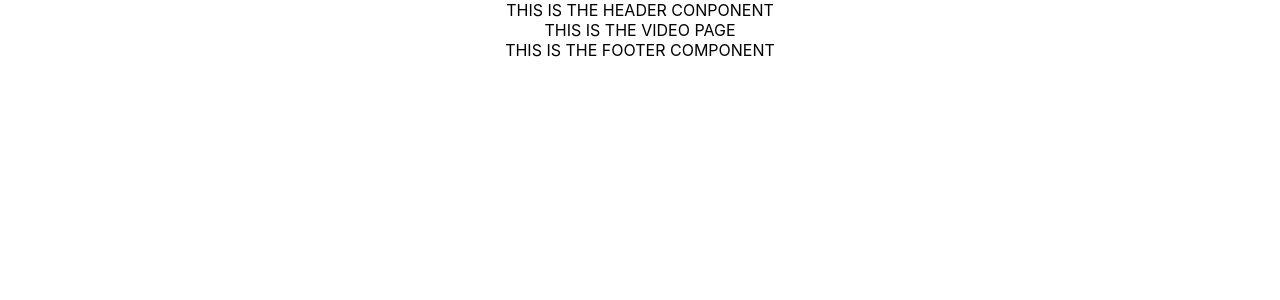
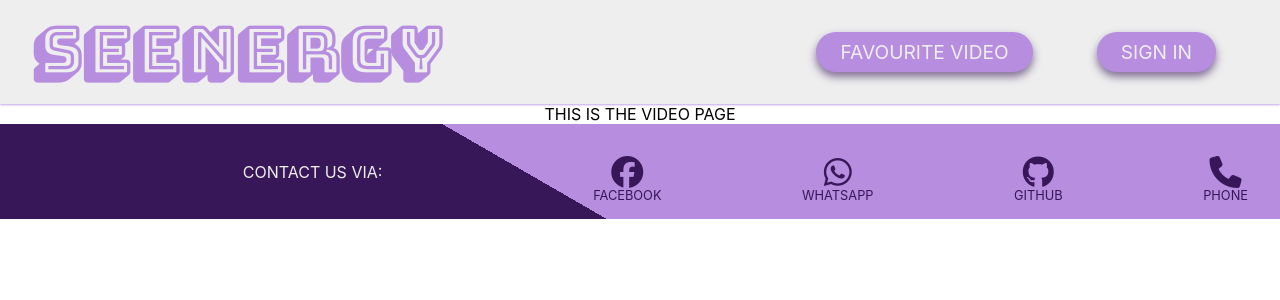
Before and after one commit to Psalmseen/Movie-app, a React (Create React App) app: page /video in a window 1280 px wide. Shown: the top 300 px of the page. Built offline with nearby package versions, Linux system fonts and the light colour scheme.

Commit message:
created the footer compnent and styled it also finished up the header component created index.scss

```diff
--- a/public/index.html
+++ b/public/index.html
@@ -2,7 +2,14 @@
 <html lang="en">
   <head>
     <meta charset="utf-8" />
+    <script src="https://kit.fontawesome.com/07fd4e2b37.js" crossorigin="anonymous"></script>
     <link rel="icon" href="%PUBLIC_URL%/favicon.ico" />
+    <link rel="preconnect" href="https://fonts.googleapis.com" />
+    <link rel="preconnect" href="https://fonts.gstatic.com" crossorigin />
+    <link
+      href="https://fonts.googleapis.com/css2?family=Bungee+Shade&display=swap"
+      rel="stylesheet"
+    />
     <meta name="viewport" content="width=device-width, initial-scale=1" />
     <meta name="theme-color" content="#000000" />
     <meta
@@ -24,7 +31,7 @@
       work correctly both with client-side routing and a non-root public URL.
       Learn how to configure a non-root public URL by running `npm run build`.
     -->
-    <title>React App</title>
+    <title>Seenergy Movies</title>
   </head>
   <body>
     <noscript>You need to enable JavaScript to run this app.</noscript>
--- a/src/App.js
+++ b/src/App.js
@@ -1,6 +1,6 @@
 import React from "react";
 import "./App.css";
-import { BrowserRouter as Router, Switch, Link, Route } from "react-router-dom";
+import { Switch, Route } from "react-router-dom";
 
 import HomePage from "./pages/home-page/home-page.component";
 import FavouritePage from "./pages/favourite-page/favourite-page.component";
@@ -13,7 +13,6 @@ function App() {
   return (
     <div className="App">
       <Header />
-      <Router>
       <Switch>
         <Route exact path="/">
           <HomePage />
@@ -28,7 +27,6 @@ function App() {
           <VideoPage />
         </Route>
       </Switch>
-      </Router>
       <Footer />
     </div>
   );
--- a/src/components/footer/footer.component.jsx
+++ b/src/components/footer/footer.component.jsx
@@ -1,5 +1,35 @@
 import React from "react";
 
-const Footer = () => <div> THIS IS THE FOOTER COMPONENT </div>;
+const Footer = () => (
+  <div className="footer">
+    <span> contact us via: </span>
+    <nav>
+      <a href="https://web.facebook.com/Sabes007" className="footer__link">
+        <span>
+          <i className="fab fa-facebook"></i>
+        </span>
+        facebook
+      </a>
+      <a href="https://wa.link/0vilvz" className="footer__link">
+        <span>
+          <i className="fab fa-whatsapp"></i>
+        </span>
+        whatsapp
+      </a>
+      <a href="https://github.com/psalmseen" className="footer__link">
+        <span>
+          <i className="fab fa-github"></i>
+        </span>
+        github
+      </a>
+      <a href="tel:+2348102545216" className="footer__link">
+        <span>
+          <i className="fas fa-phone"></i>
+        </span>
+        phone
+      </a>
+    </nav>
+  </div>
+);
 
 export default Footer;
--- /dev/null
+++ b/src/components/footer/footer.styles.scss
@@ -0,0 +1,42 @@
+.footer {
+  background-color: $primary-color-1;
+  background-image: linear-gradient(
+    30deg,
+    $primary-color-2 0 42%,
+    $primary-color-1 42%
+  );
+  margin-top: auto;
+  padding: 1rem 2rem;
+  text-transform: uppercase;
+  font-size: 1.8;
+  font-weight: 400;
+  display: flex;
+  align-items: center;
+
+  span {
+    flex-grow: 1;
+    color: $grey-light-1;
+  }
+
+  nav {
+    flex-grow: 1;
+    display: flex;
+    flex-direction: row;
+    justify-content: space-between;
+    align-items: center;
+    padding-top: 1rem;
+
+    .footer__link {
+      display: flex;
+      flex-direction: column;
+      color: $primary-color-2;
+      text-decoration: none;
+      font-size: 0.8rem;
+
+      i {
+        font-size: 2rem;
+        color: $primary-color-2;
+      }
+    }
+  }
+}
--- a/src/components/header/header.component.jsx
+++ b/src/components/header/header.component.jsx
@@ -1,5 +1,25 @@
 import React from "react";
+import { Link, withRouter } from "react-router-dom";
 
-const Header = () => <div> THIS IS THE HEADER CONPONENT </div>;
+const Header = () => (
+  <div className="header">
+    <hi className="title">
+      <Link to="/">Seenergy </Link>
+    </hi>
+    <nav className="nav">
+      <Link to="/favourites"> Favourite Video</Link>
+      <Link to="/sign-in">Sign in</Link>
+    </nav>
+    {/* <iframe
+      width="560"
+      height="315"
+      src="https://www.youtube.com/embed/hdhEjh75LLU"
+      title="YouTube video player"
+      frameborder="0"
+      allow="accelerometer; autoplay; clipboard-write; encrypted-media; gyroscope; picture-in-picture"
+      allowfullscreen
+    ></iframe> */}
+  </div>
+);
 
-export default Header;
+export default withRouter(Header);
--- /dev/null
+++ b/src/components/header/header.styles.scss
@@ -0,0 +1,51 @@
+* {
+  margin: 0;
+  padding: 0;
+  box-sizing: border-box;
+}
+
+.header {
+  display: flex;
+  padding: 0 2rem;
+  justify-content: space-between;
+  align-items: center;
+  background-color: $grey-light-1;
+  box-shadow: 0 1px 2px rgba($primary-color-1, 0.8);
+
+  .title {
+    font-size: $font-size;
+    color: $primary-color-1;
+    text-transform: uppercase;
+    font-weight: 600;
+    letter-spacing: 1px;
+    font-family: "Bungee Shade", cursive;
+    line-height: 0;
+  }
+
+  .nav {
+    color: $primary-color-2;
+    font-size: 1.2rem;
+    text-transform: uppercase;
+
+    a {
+      margin: 2rem;
+      display: inline-block;
+      background-color: $primary-color-1;
+      color: $grey-light-1;
+      padding: 0.5rem 1.5rem;
+      border-radius: 5rem;
+      box-shadow: 0 0.3rem 0.5rem rgba($primary-color-2, 0.6);
+      transition: all 0.2s;
+
+      &:hover {
+        box-shadow: 0 0.1rem 0.3rem rgba($primary-color-2, 0.9);
+        transform: scale(0.95) translateY(-1px);
+      }
+    }
+  }
+
+  a {
+    text-decoration: none;
+    color: inherit;
+  }
+}
--- a/src/index.js
+++ b/src/index.js
@@ -1,14 +1,18 @@
-import React from 'react';
-import ReactDOM from 'react-dom';
-import './index.css';
-import App from './App';
-import reportWebVitals from './reportWebVitals';
+import React from "react";
+import ReactDOM from "react-dom";
+import "./index.css";
+import './index.scss';
+import App from "./App";
+import reportWebVitals from "./reportWebVitals";
+import { BrowserRouter as Router } from "react-router-dom";
 
 ReactDOM.render(
   <React.StrictMode>
-    <App />
+    <Router>
+      <App />
+    </Router>
   </React.StrictMode>,
-  document.getElementById('root')
+  document.getElementById("root")
 );
 
 // If you want to start measuring performance in your app, pass a function
--- /dev/null
+++ b/src/index.scss
@@ -0,0 +1,5 @@
+@import "./utils/design-variables/scss-variables.scss";
+
+@import "./components/header/header.styles.scss";
+@import "./components/footer/footer.styles.scss";
+@import "./pages/home-page/home-page.styles.scss"
--- a/src/pages/home-page/home-page.component.jsx
+++ b/src/pages/home-page/home-page.component.jsx
@@ -1,5 +1,17 @@
-import React from "react";
+import React, { useEffect } from "react";
 
-const HomePage = () => <div>WE ARE AT THE HOME PAGE</div>;
+const HomePage = () => {
+  useEffect(() => {
+    fetch(
+      "https://api.themoviedb.org/3/discover/movie?api_key=89cbd8f9a2829355783549b21d6e1769&language=en-US&sort_by=popularity.asc&include_adult=false&include_video=false&page=1&primary_release_date.gte=2000&release_date.gte=2000&vote_count.gte=6&vote_average.gte=6&with_watch_monetization_types=flatrate"
+    )
+      .then((res) => res.json())
+      .then((data) => console.log({ data }));
+  }, []);
+  return <div className='homepage'> THIS IS THE HOME PAGE</div>;
+};
 
 export default HomePage;
+
+// fetch("https://api.themoviedb.org/3/movie/550?api_key=89cbd8f9a2829355783549b21d6e1769").then(res => res.json()).then(data => console.log({data}))
+//https://api.themoviedb.org/3/discover/movie?api_key=89cbd8f9a2829355783549b21d6e1769&language=en-US&sort_by=release_date.desc&include_adult=true&include_video=true&page=1&primary_release_date.gte=2010&release_date.gte=2010&vote_count.gte=6&vote_average.gte=6&with_original_language=en-US&with_watch_monetization_types=flatrate
--- /dev/null
+++ b/src/pages/home-page/home-page.styles.scss
@@ -0,0 +1,3 @@
+.homepage{
+    min-height: 80vh;
+}
--- /dev/null
+++ b/src/utils/design-variables/_scss-variables.scss
@@ -0,0 +1,9 @@
+// COLORS//
+$primary-color-1: #b68ddf;
+$primary-color-2: #381758;
+
+$grey-light-1:#eee;
+
+
+// FONTS//
+$font-size: 4rem;
```
Lines whose indentation alone changed are shown as unchanged.
